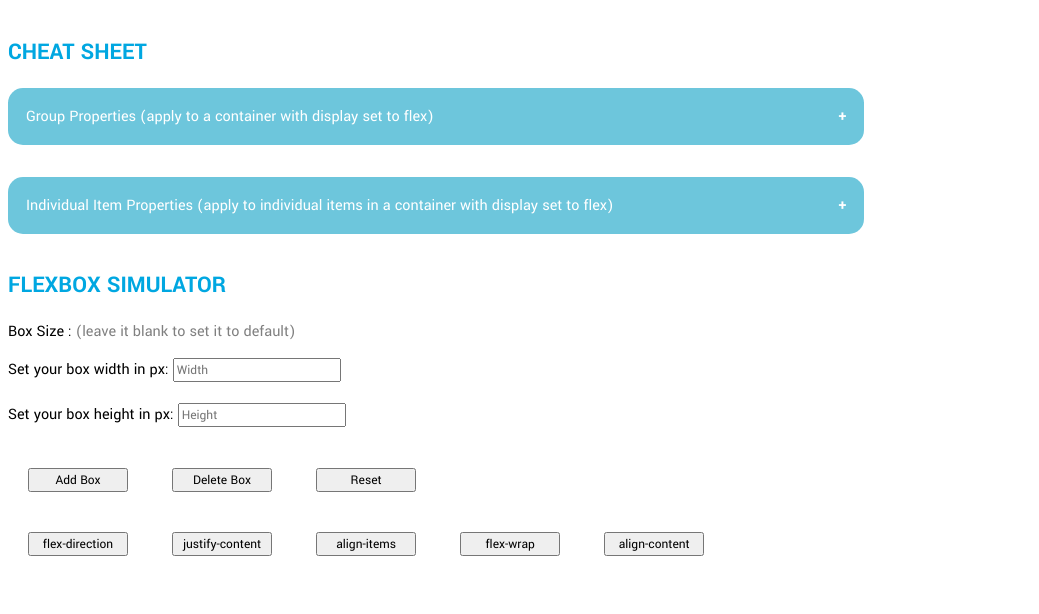
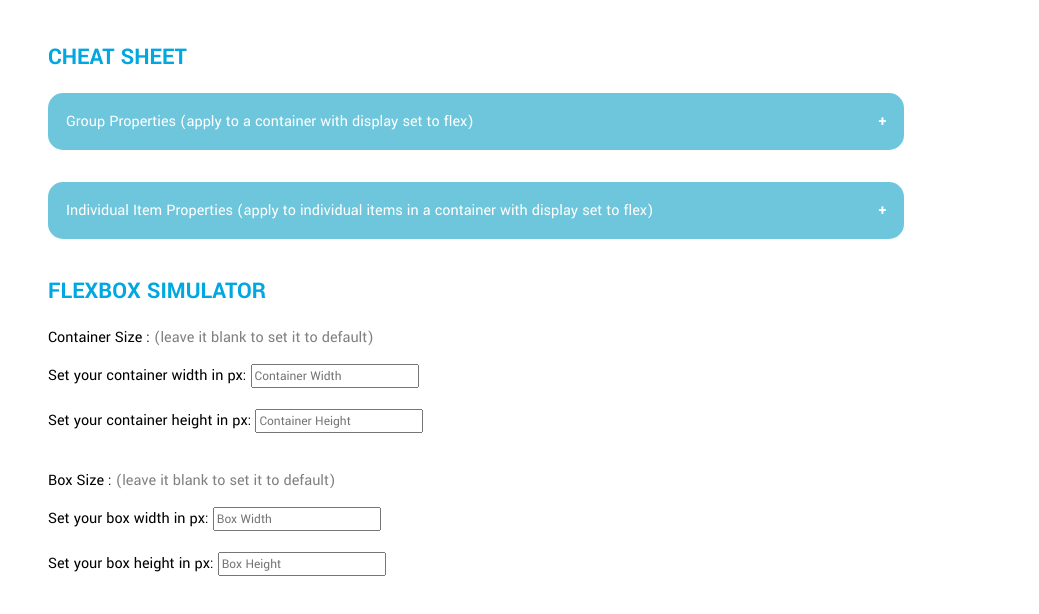
Before and after one commit to jyoungjoon/understand-flexbox, a plain HTML site: page index.html in a window 1280 px wide. Shown: the part 153-767 px from the top of the page, without its empty margins (0-1039 px from the left). Drawn offline with Linux system fonts and the light colour scheme.

Commit message:
added new elements in html

```diff
--- a/assets/style/main.css
+++ b/assets/style/main.css
@@ -1,6 +1,10 @@
 /* USE THESE COLORS (heavier => lighter) : 00A7E1, 1CAFE0, 37B7DF, 6DC6DC, D9E5D6  */
 * {
     font-family: 'Yantramanav', sans-serif;
+}
+
+body {
+    margin: 3em;
 }
 
 h2 {
--- a/index.html
+++ b/index.html
@@ -72,11 +72,18 @@
         </ul>
 
         <h2>Flexbox Simulator</h2>
-        <p>Box Size : <span class="blank">(leave it blank to set it to default)</span></p>
-        <label for="boxWidth">Set your box width in px: </label><input type="text" name="boxWidth" id="boxWidth" placeholder="Width">
+        <p>Container Size : <span class="blank">(leave it blank to set it to default)</span></p>
+        <label for="containerWidth">Set your container width in px: </label><input type="text" name="containerWidth" id="containerWidth" placeholder="Container Width">
         <br>
         <br>
-        <label for="boxHeight">Set your box  height in px: </label><input type="text" name="boxHeight" id="boxHeight" placeholder="Height">
+        <label for="containerHeight">Set your container height in px: </label><input type="text" name="containerHeight" id="containerHeight" placeholder="Container Height">
+        <br>
+        <br>
+        <p>Box Size : <span class="blank">(leave it blank to set it to default)</span></p>
+        <label for="boxWidth">Set your box width in px: </label><input type="text" name="boxWidth" id="boxWidth" placeholder="Box Width">
+        <br>
+        <br>
+        <label for="boxHeight">Set your box height in px: </label><input type="text" name="boxHeight" id="boxHeight" placeholder="Box Height">
         <br>
         <br>
 
```
